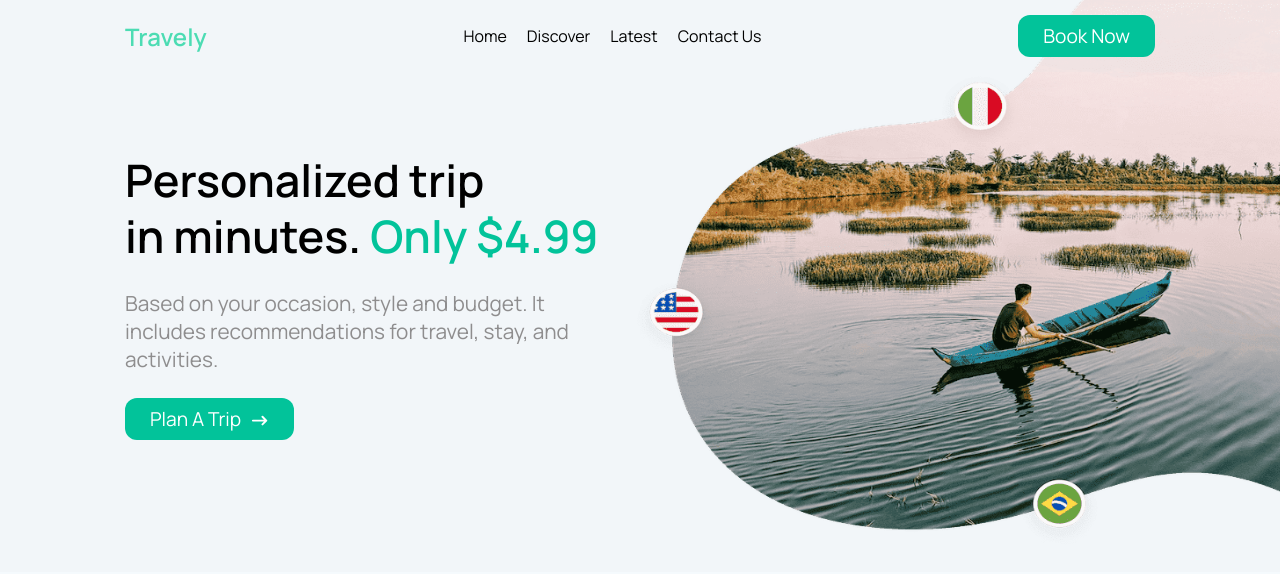
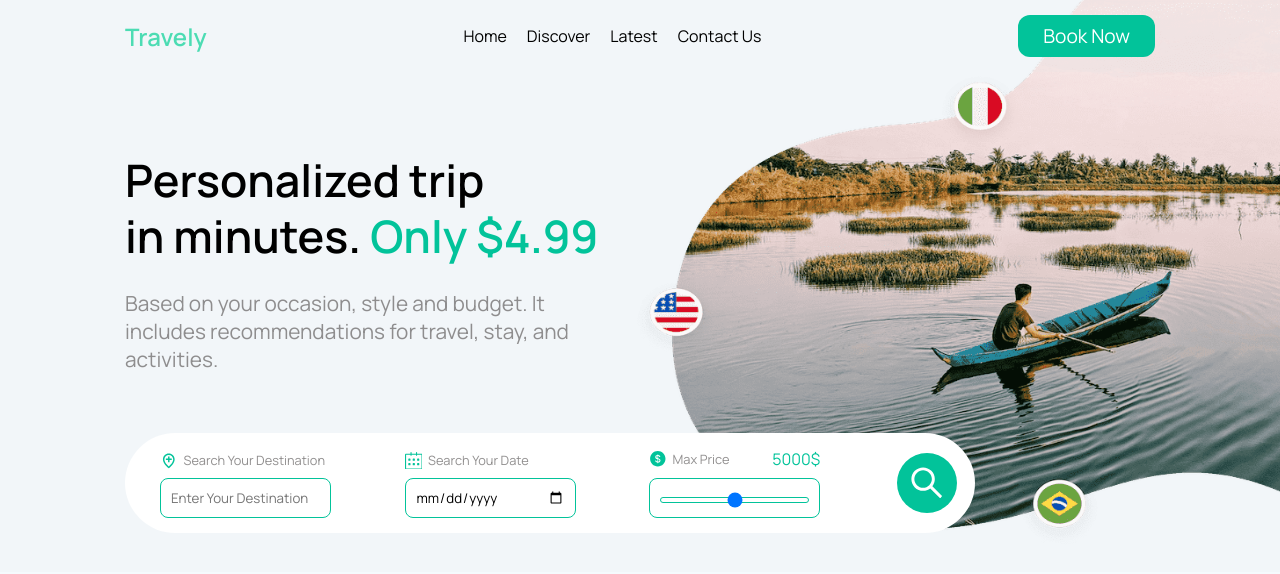
Before and after one commit to Aymsep/Travel_agency, a React (Create React App) app: page / in a window 1280 px wide. Shown: the top 574 px of the page. Built offline with nearby package versions, Linux system fonts and the light colour scheme.

Commit message:
added the booking section above header

```diff
--- a/src/Container/Header/Header.jsx
+++ b/src/Container/Header/Header.jsx
@@ -3,6 +3,7 @@ import './Header.css'
 import image from '../../assets/header_img.png'
 import Button from '../../components/Button/Button'
 import {HiArrowNarrowRight} from 'react-icons/hi'
+import Book from '../../components/Book_Input/Book'
 
 const Header = () => {
   return (
@@ -11,14 +12,15 @@ const Header = () => {
         <div className="app__header-left">
             <h1>Personalized trip <br /> in minutes. <span>Only $4.99</span> </h1>
             <p>Based on your occasion, style and budget. It includes recommendations for travel, stay, and activities.</p>
-            <Button text="plan a trip"  icon={<HiArrowNarrowRight/>}/>
-
+            {/* <Button text="plan a trip"  icon={<HiArrowNarrowRight/>}/>     */}
+            <Book/>
         </div>
 
         <div className="app__header-right">
             <img src={image} alt="" />
         </div>
 
+
     </div>
   )
 }
--- /dev/null
+++ b/src/components/Book_Input/Book.css
@@ -0,0 +1,79 @@
+.app__input{
+    position: absolute;
+    z-index: 50;
+    margin-top: 35px;
+    min-width: 850px;
+    background-color: white;
+    padding: 15px 0 15px 35px;
+    border-radius: 50px;
+    display: flex;
+    align-items: center;
+}
+.app__input1{
+    width:30%;
+}
+
+.app__input1 svg{
+    color: var(--primary-color);
+    margin:0  6px 0 0;
+    font-size: 1.1rem;
+}
+
+
+.app__input1 label{
+    font-size: .8rem;
+    color: var(--secondary-color);
+    text-transform: capitalize;
+}
+
+.app__input1 input{
+    width: 70%;
+    height: 40px;
+    margin-top:8px;
+    border-radius: 8px;
+    padding: 8px 10px;
+    border: 1px solid var(--primary-color);
+}
+
+.app__input1-price{
+    width: 70%;
+    display: flex;
+    align-items: center;
+    margin-bottom: 8px;
+}
+
+.app__input1-price span{
+    margin-left:auto;
+    color: var(--primary-color);
+}
+
+.app__input1-range{
+    width: 70%;
+    border: 1px solid var(--primary-color);
+    border-radius: 8px;
+    padding: 7px 10px;
+    position: relative;
+    height: 40px;
+}
+
+
+
+
+input[type="range"]{
+    -webkit-appearance: none;
+    height: 1px;
+    width: 100%;
+    padding: 2px;
+}
+
+.app__input > svg{
+    cursor: pointer;
+    margin-left: 3px;
+    height: 60px;
+    width: 60px;
+    color: white;
+    border-radius: 50%;
+    padding: 10px;
+    font-size:4rem;
+    background-color: var(--primary-color);
+}
--- /dev/null
+++ b/src/components/Book_Input/Book.jsx
@@ -0,0 +1,39 @@
+import React from 'react'
+import './Book.css'
+import {BiLocationPlus} from 'react-icons/bi'
+import {SlCalender} from 'react-icons/sl'
+import {AiFillDollarCircle,AiOutlineSearch} from 'react-icons/ai'
+
+
+const Book = () => {
+  return (
+    <div className="app__input">
+
+        <div className="app__input1">
+            <BiLocationPlus/>
+            <label htmlFor="destination">search your destination</label><br />
+            <input type="text" placeholder="Enter Your Destination" />
+        </div>
+
+        <div className="app__input1">
+            <SlCalender/>
+            <label htmlFor="destination">search your date</label><br />
+            <input type="date" placeholder="Enter Your Destination" />
+        </div>
+
+        <div className="app__input1">
+            <div className="app__input1-price">
+            <AiFillDollarCircle/>
+            <label htmlFor="destination">max price</label><br />
+            <span>5000$</span>
+            </div>
+            <div className="app__input1-range">
+                <input type="range" placeholder="Enter Your Destination" />
+            </div>
+        </div>
+        <AiOutlineSearch/>
+    </div>
+  )
+}
+
+export default Book
```
